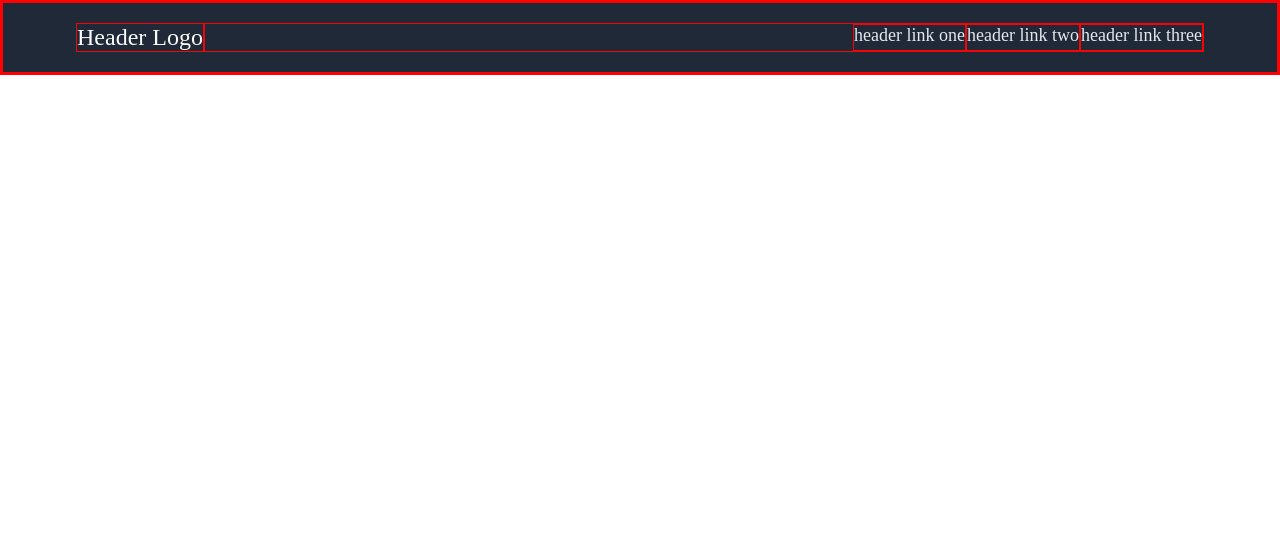
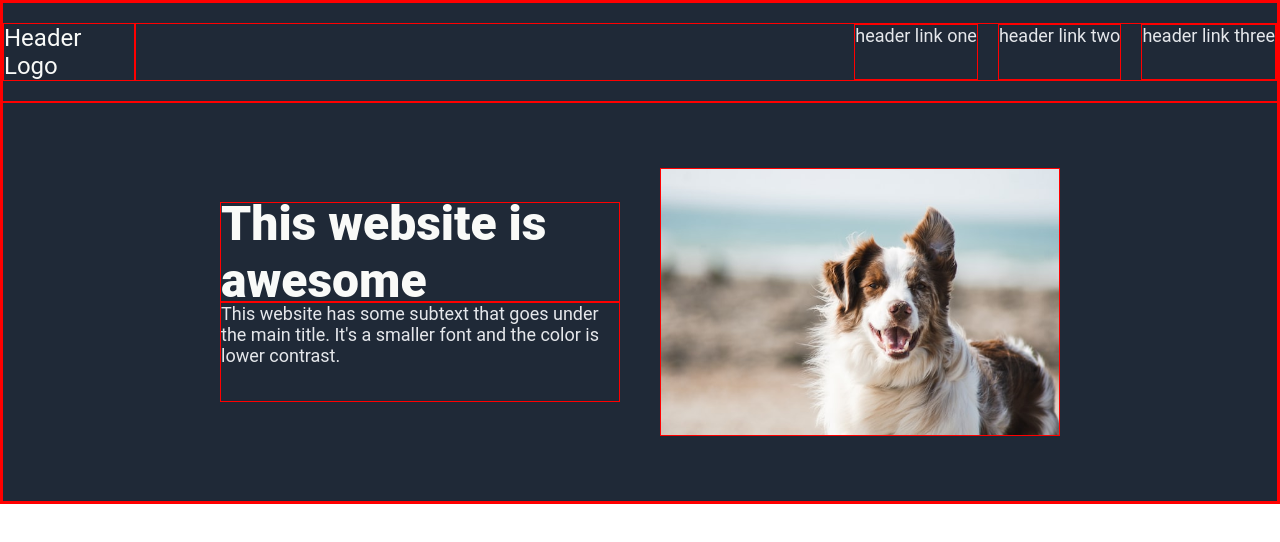
Before and after one commit to BlandBot5000/odin-landing-page, a plain HTML site: page index.html in a window 1280 px wide. Drawn offline with Linux system fonts and the light colour scheme.

Commit message:
Added hero container to index page

```diff
--- a/index.html
+++ b/index.html
@@ -13,6 +13,12 @@
               <div class='link'>header link two</div>
               <div class='link'>header link three</div>
             </div>
+
+        </div>
+        <div class="hero-container">
+            <h1 class="hero-main-text">This website is awesome</h1>
+            <p class="hero-secondary-text">This website has some subtext that goes under the main title. It's a smaller font and the color is lower contrast.</p>
+            <img class='hero-image' src="/images/pauline-loroy-U3aF7hgUSrk-unsplash.jpg"/> <!-- Placeholder image -->
         </div>
     </body>
 
--- a/styles.css
+++ b/styles.css
@@ -3,6 +3,7 @@
     padding: 0;
     box-sizing: border-box;
     border: 1px solid red;
+    font-family: "Roboto", sans-serif;
 }
 .header-container {
     display: flex;
@@ -18,10 +19,42 @@
 }
 .nav {
     display: flex;
-    width: 1000px; /* sets the width of the nav menu in pixels */
+    width: 1200px; /* sets the width of the nav menu in pixels */
     justify-content: flex-end;
 }
 .link {
     color: #e5e7eb;
     font-size: 18px;
+    margin-left: 20px;
 }
+.hero-container {
+    display: flex;
+    background-color: #1f2937;
+    height: 400px;
+    flex-direction: column;
+    justify-content: center;
+    align-items: center;
+    align-content: center;
+    flex-wrap: wrap;
+}
+.hero-main-text {
+    display: flex;
+    color: #f9faf8;
+    font-size: 48px;
+    font-weight: 800;
+    width: 400px;
+    height: 100px;
+    align-items: center;
+}
+.hero-secondary-text {
+    display: flex;
+    color: #e5e7eb;
+    font-size: 18px;
+    height: 100px;
+    width: 400px;
+}
+.hero-image {
+    display: flex;
+    width: 400px;
+    margin-left: 40px;
+}
```
Also changed, not shown: images/pauline-loroy-U3aF7hgUSrk-unsplash.jpg (added).
